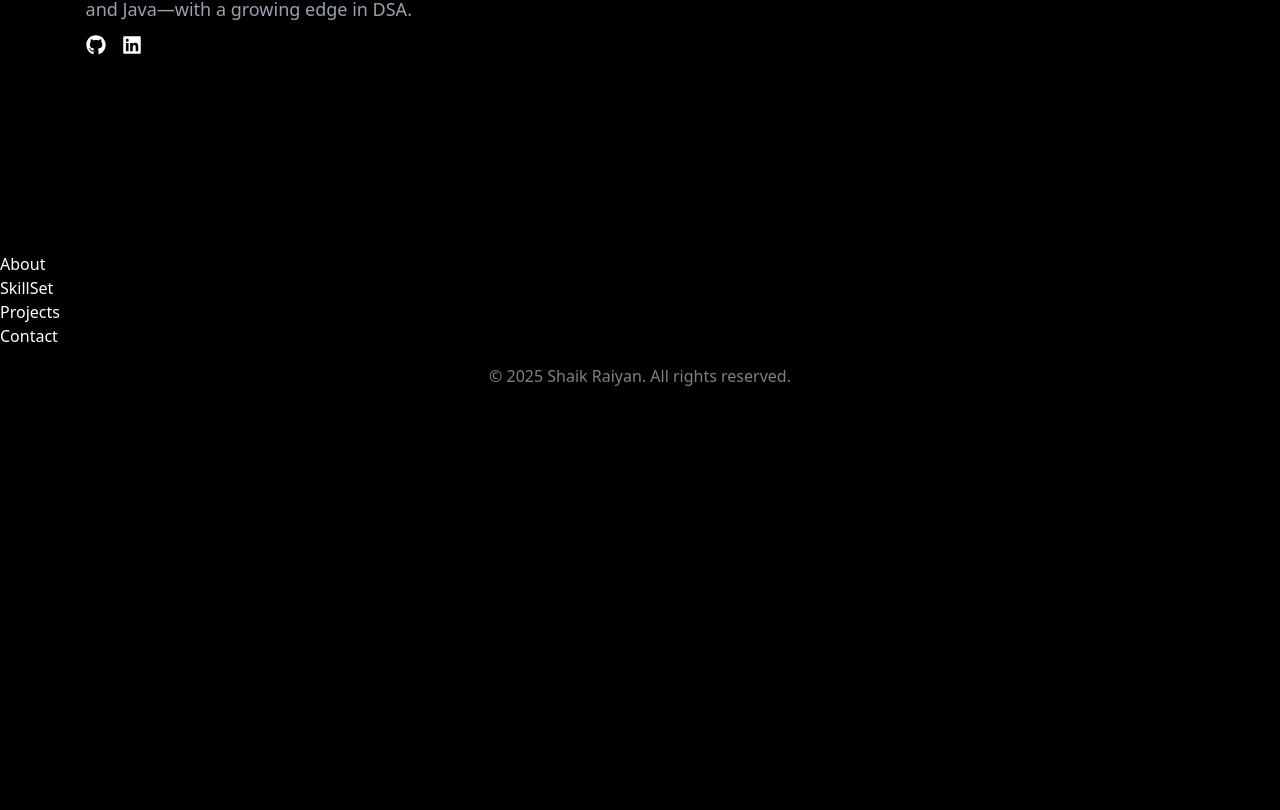
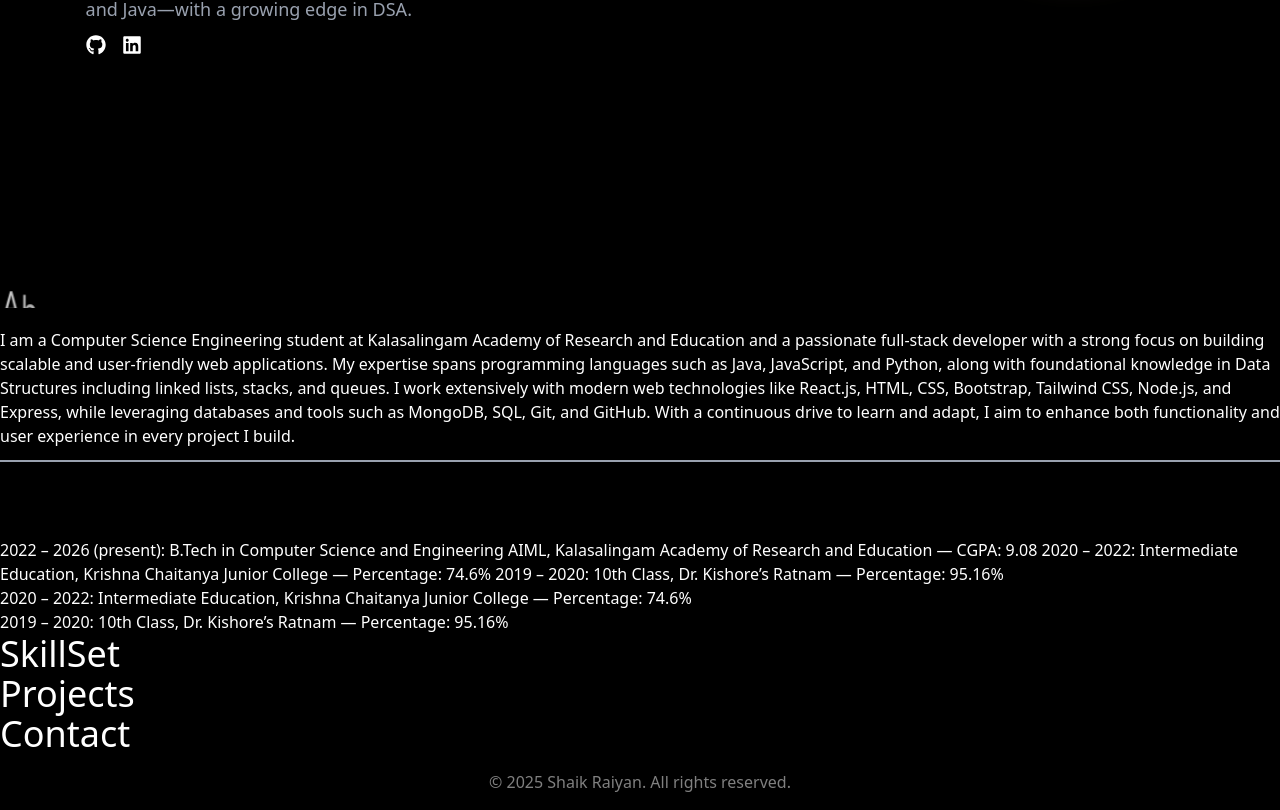
Before and after one commit to SHAIK-RAIYAN/My-Portfolio, a React (Vite) app: page / in a window 1280 px wide. Shown: the part 548-1358 px from the top of the page. Before the commit the page ends 952 px from the top, so only its background shows below. Built offline with nearby package versions, Linux system fonts and the light colour scheme.

Commit message:
about Ongoing vercel dep

```diff
--- a/package.json
+++ b/package.json
@@ -14,6 +14,7 @@
     "@tailwindcss/vite": "^4.1.12",
     "clsx": "^2.1.1",
     "framer-motion": "^12.23.12",
+    "gsap": "^3.13.0",
     "lenis": "^1.3.11",
     "motion": "^12.23.12",
     "react": "^19.1.1",
--- a/src/components/About.jsx
+++ b/src/components/About.jsx
@@ -1,7 +1,77 @@
-import React from 'react';
+import ScrollFloat from "./ui/ScrollFloat";
+import { motion } from "motion/react";
 
 function About() {
-    return ( <h1>About</h1> );
+  return (
+    <>
+      <ScrollFloat
+        animationDuration={1}
+        ease="back.inOut(2)"
+        scrollStart="center bottom+=50%"
+        scrollEnd="bottom bottom-=40%"
+        stagger={0.03}
+        textClassName="font-jakarta text-3xl text-white ">
+        About me.
+      </ScrollFloat>
+      <motion.div
+        initial={{ opacity: 0 }}
+        whileInView={{ opacity: 1 }}
+        transition={{ duration: 1 }}
+        viewport={{ amount: 0.2}}
+        ClassName="md:text-xl text-sm mb-2 text-gray-400">
+        I am a Computer Science Engineering student at Kalasalingam Academy of
+        Research and Education and a passionate full-stack developer with a
+        strong focus on building scalable and user-friendly web applications. My
+        expertise spans programming languages such as Java, JavaScript, and
+        Python, along with foundational knowledge in Data Structures including
+        linked lists, stacks, and queues. I work extensively with modern web
+        technologies like React.js, HTML, CSS, Bootstrap, Tailwind CSS, Node.js,
+        and Express, while leveraging databases and tools such as MongoDB, SQL,
+        Git, and GitHub. With a continuous drive to learn and adapt, I aim to
+        enhance both functionality and user experience in every project I build.
+      </motion.div>
+
+      <div className="border-b-2 border-gray-400 pt-3 mb-3" />
+
+      <ScrollFloat
+        animationDuration={1}
+        ease="back.inOut(2)"
+        scrollStart="center bottom+=30%"
+        scrollEnd="bottom bottom-=30%"
+        stagger={0.03}
+        textClassName="font-jakarta text-3xl text-white ">
+        Education.
+      </ScrollFloat>
+      <motion.div
+        initial={{ opacity: 0 }}
+        whileInView={{ opacity: 1 }}
+        transition={{ duration: 1 }}
+        viewport={{ amount: 0.2}}
+        ClassName="md:text-xl text-sm mb-2 text-gray-400">
+        2022 – 2026 (present): B.Tech in Computer Science and Engineering AIML,
+        Kalasalingam Academy of Research and Education — CGPA: 9.08 2020 – 2022:
+        Intermediate Education, Krishna Chaitanya Junior College — Percentage:
+        74.6% 2019 – 2020: 10th Class, Dr. Kishore’s Ratnam — Percentage: 95.16%
+      </motion.div>
+      <motion.div
+        initial={{ opacity: 0 }}
+        whileInView={{ opacity: 1 }}
+        transition={{ duration: 1 }}
+        viewport={{ amount: 0.2}}
+        ClassName="md:text-xl text-sm mb-2 text-gray-400">
+        2020 – 2022: Intermediate Education, Krishna Chaitanya Junior College —
+        Percentage: 74.6%
+      </motion.div>
+      <motion.div
+        initial={{ opacity: 0 }}
+        whileInView={{ opacity: 1 }}
+        transition={{ duration: 1 }}
+        viewport={{ amount: 0.2}}
+        ClassName="md:text-xl text-sm mb-2 text-gray-400">
+        2019 – 2020: 10th Class, Dr. Kishore’s Ratnam — Percentage: 95.16%
+      </motion.div>
+    </>
+  );
 }
 
 export default About;
--- a/src/components/Contact.jsx
+++ b/src/components/Contact.jsx
@@ -1,7 +1,7 @@
 import React from 'react';
 
 function Contact() {
-    return ( <h1>Contact</h1> );
+    return <h1 className="text-4xl">Contact</h1>;
 }
 
 export default Contact;
--- a/src/components/Projects.jsx
+++ b/src/components/Projects.jsx
@@ -1,7 +1,7 @@
 import React from 'react';
 
 function Projects() {
-    return ( <h1>Projects</h1> );
+    return <h1 className="text-4xl">Projects</h1>;
 }
 
 export default Projects;
--- a/src/components/SkillSet.jsx
+++ b/src/components/SkillSet.jsx
@@ -1,7 +1,7 @@
-import React from 'react';
+import React from "react";
 
 function SkillSet() {
-    return ( <h1>SkillSet</h1> );
+  return <h1 className="text-4xl">SkillSet</h1>;
 }
 
 export default SkillSet;
--- /dev/null
+++ b/src/components/ui/ScrollFloat.jsx
@@ -0,0 +1,87 @@
+import { useEffect, useMemo, useRef } from "react";
+import { gsap } from "gsap";
+import { ScrollTrigger } from "gsap/ScrollTrigger";
+
+gsap.registerPlugin(ScrollTrigger);
+
+const ScrollFloat = ({
+  children,
+  scrollContainerRef,
+  containerClassName = "",
+  textClassName = "",
+  animationDuration = 1,
+  ease = "back.inOut(2)",
+  scrollStart = "center bottom+=50%",
+  scrollEnd = "bottom bottom-=40%",
+  stagger = 0.03,
+}) => {
+  const containerRef = useRef(null);
+
+  const splitText = useMemo(() => {
+    const text = typeof children === "string" ? children : "";
+    return text.split("").map((char, index) => (
+      <span className="inline-block" key={index}>
+        {char === " " ? "\u00A0" : char}
+      </span>
+    ));
+  }, [children]);
+
+  useEffect(() => {
+    const el = containerRef.current;
+    if (!el) return;
+
+    const scroller =
+      scrollContainerRef && scrollContainerRef.current
+        ? scrollContainerRef.current
+        : window;
+
+    const charElements = el.querySelectorAll(".inline-block");
+
+    gsap.fromTo(
+      charElements,
+      {
+        willChange: "opacity, transform",
+        opacity: 0,
+        yPercent: 120,
+        scaleY: 2.3,
+        scaleX: 0.7,
+        transformOrigin: "50% 0%",
+      },
+      {
+        duration: animationDuration,
+        ease: ease,
+        opacity: 1,
+        yPercent: 0,
+        scaleY: 1,
+        scaleX: 1,
+        stagger: stagger,
+        scrollTrigger: {
+          trigger: el,
+          scroller,
+          start: scrollStart,
+          end: scrollEnd,
+          scrub: true,
+        },
+      }
+    );
+  }, [
+    scrollContainerRef,
+    animationDuration,
+    ease,
+    scrollStart,
+    scrollEnd,
+    stagger,
+  ]);
+
+  return (
+    <h2
+      ref={containerRef}
+      className={`my-5 overflow-hidden ${containerClassName} `}>
+      <span className={`inline-block text-white ${textClassName}`}>
+        {splitText}
+      </span>
+    </h2>
+  );
+};
+
+export default ScrollFloat;
```
Also changed, not shown: 1 other file (tests, documents, lock files or other folders).
